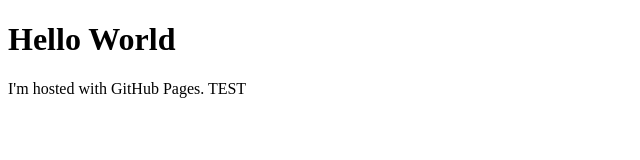
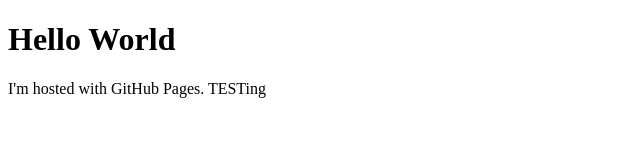
Before and after one commit to InfoAtKi/InfoAtKi.github.io, a plain HTML site: page index.html in a window 1280 px wide. Shown: the full height of the page, 0-640 px from the left. Drawn offline with Linux system fonts and the light colour scheme.

Commit message:
commit 2

```diff
--- a/index.html
+++ b/index.html
@@ -2,6 +2,6 @@
 <html>
 <body>
 <h1>Hello World</h1>
-<p>I'm hosted with GitHub Pages.   TEST </p>
+<p>I'm hosted with GitHub Pages.   TESTing </p>
 </body>
 </html>
```
